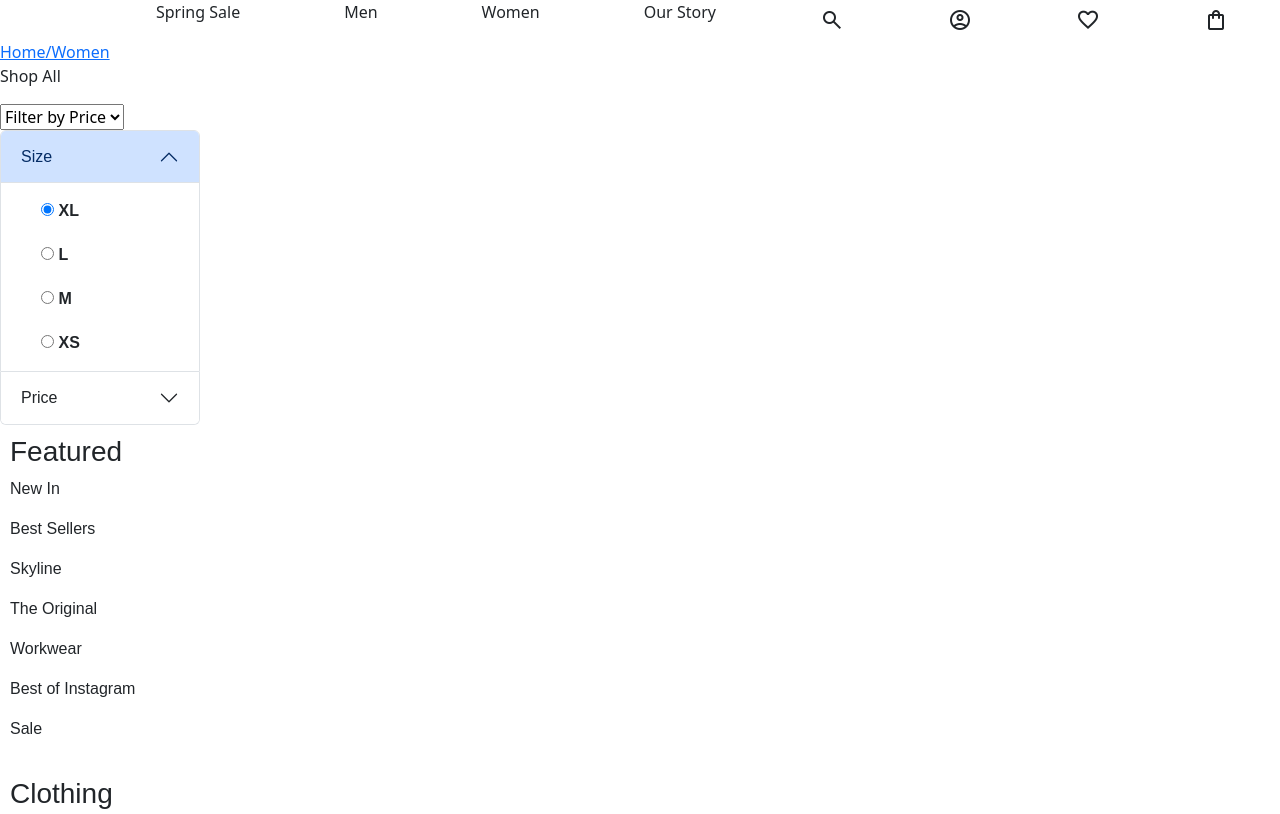
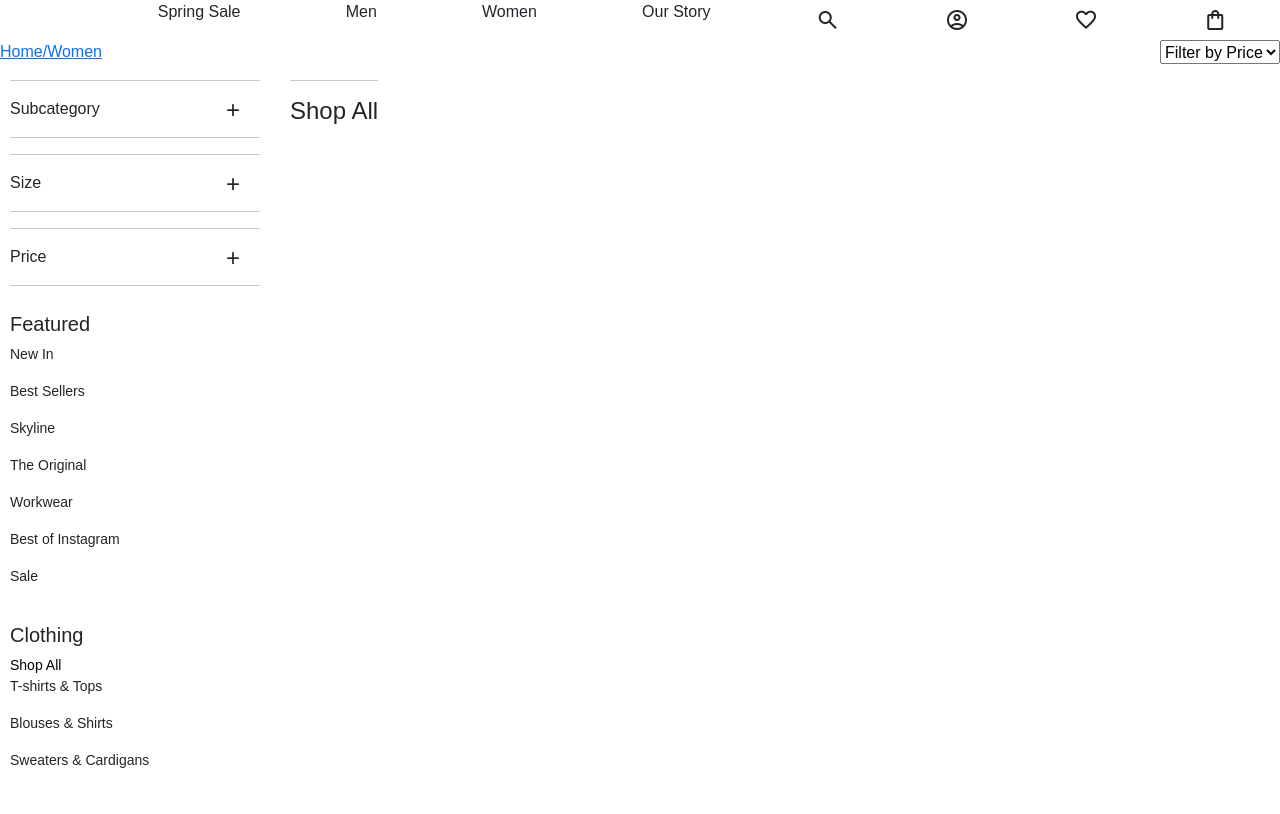
Before and after one commit to AdityaSingh-byte/Frank-and-Oak, a plain HTML site: page women.html in a window 1280 px wide. Shown: the top 814 px of the page. Drawn offline with nearby package versions, Linux system fonts and the light colour scheme; no server answers; grey boxes are pictures that could not be loaded.

Commit message:
header and Subcategory is lefted

```diff
--- a/css/women.css
+++ b/css/women.css
@@ -6,10 +6,19 @@
       margin:auto;
   }
 }
+@import url('https://fonts.googleapis.com/css2?family=Poppins:ital,wght@0,100;0,200;0,300;0,400;0,500;0,600;0,700;0,800;0,900;1,100;1,200;1,300;1,400;1,500;1,600;1,700;1,800;1,900&display=swap');
+*
+{
+    margin: 0;
+    padding: 0;
+    box-sizing: border-box;
+    font-family:'Poppins',sans-serif;
+}
+#sidebar{
+    height: 90vh;
+    overflow-y: scroll;
 
-
-#sidebar{
-    width: 200px;
+    width: 270px;
 }
 #mainContainer{
 
@@ -43,8 +52,12 @@
 .p_img{
     width: 100%;
 }
+#shopAll{
+    display: flex;
+    justify-content: space-between;
+}
+#body{
 
-#body{
     display: flex;
     gap: 20px;
     font-family: sans-serif;
@@ -68,19 +81,95 @@
   /* add to cart css */
 .add_to_cart{
     left: 6px;
+    font-weight: 500;
     position: absolute;
     top: 70%;
     background-color: white;
-    padding: 10px;
+    padding: 7px;
     border-radius: 2px;
     border: none;
     width: 97%;
 }
 #featured,#Clothing,#Accessories{
     padding: 10px 10px 10px 10px;
+    font-size: 14px;
+}
+#Clothing{
+    >a{
+        text-decoration: none;
+        color: black;
+        padding-bottom: 10px;
+    }
 }
 #navBar{
     display: flex;
     align-items: center;
     justify-content: space-around;
 }
+/* width */
+::-webkit-scrollbar {
+    width: 10px;
+  }
+
+  /* Track */
+  ::-webkit-scrollbar-track {
+    background: #f1f1f1;
+  }
+
+  /* Handle */
+  ::-webkit-scrollbar-thumb {
+    background: #888;
+  }
+
+  /* Handle on hover */
+  ::-webkit-scrollbar-thumb:hover {
+    background: #555;
+  }
+/* accordion styling  */
+
+.accordion .contentBx{
+    position: relative;
+    margin: 10px 10px;
+
+}
+.accordion .contentBx .lable{
+    position: relative;
+    /* padding:10px; */
+    cursor: pointer;
+}
+.accordion .contentBx .lable::before{
+    content: '+';
+    position: absolute;
+    top: -5px;
+    right: 20px;
+    /* transform: translate(-50%); */
+    font-size: 1.5em;
+}
+.accordion .contentBx.active .lable::before{
+    content: '-';
+}
+.accordion .contentBx .content{
+    position: relative;
+
+    height: 0;
+    overflow: hidden;
+    transition: 0.5s;
+
+}
+.accordion .contentBx.active .content{
+    height: auto;
+     padding: 10px;
+
+}
+input[type="radio"] {
+
+    appearance: none;
+    width: 20px;
+    height: 20px;
+    background: url(https://imgs.search.brave.com/FU5NpLzvwLqYT0TiUuBTrNBxfLsWbKxk0xN8uj-LGnI/rs:fit:860:0:0/g:ce/aHR0cHM6Ly9jZG40/Lmljb25maW5kZXIu/Y29tL2RhdGEvaWNv/bnMvaW50ZXJmYWNl/LXZvbC0xLzE2L2No/ZWNrLWJveC1lbXB0/eS1zcXVhcmUtX3Vu/Y2hlY2tlZC0xMjgu/cG5n) no-repeat center center;
+    background-size: contain;
+  }
+
+  input[type="radio"]:checked {
+    background-image: url(https://imgs.search.brave.com/7-mbp9Au7ut32uWlx5zC13nOY9unfsqKxcEQeX_2ml4/rs:fit:860:0:0/g:ce/aHR0cHM6Ly9jZG40/Lmljb25maW5kZXIu/Y29tL2RhdGEvaWNv/bnMvZXBpYy1vdXRs/aW5lcy8zMC82NjA5/OTQtY2hlY2tfYnV0/dG9uXzItMTI4LnBu/Zw);
+  }
--- a/js/women.js
+++ b/js/women.js
@@ -9,6 +9,7 @@ let highPrice = document.getElementById('high');
 let midPrice = document.getElementById('Mid');
 let sortFilter = document.getElementById('Sprice');
 let Div_carousel = document.getElementsByClassName("carousel-inner");
+let accordion = document.getElementsByClassName('contentBx');
 
 let pagebtn = document.getElementById("btnLoadMore");
 //card creation function
@@ -30,7 +31,7 @@ button.classList.add("add_to_cart");
 image.src=data.Image;
 title.textContent=`${data.Title}`;
 price.textContent=`$ ${data.Price}`;
-button.textContent="Add to Cart";
+button.textContent="Quick Add";
 button.style.display = "none";
 //hover functionality
 image.addEventListener("mousemove",()=>{
@@ -136,3 +137,9 @@ sortFilter.addEventListener('change',()=>{
         fetchData(`${url}&_page=1&_limit=16`,"&_sort=Price&_order=desc")
     }
 })
+for(let i=0 ;i<accordion.length;i++){
+    accordion[i].addEventListener("click",function(){
+
+        this.classList.toggle("active");
+    })
+};
--- a/women.html
+++ b/women.html
@@ -12,37 +12,41 @@
     />
     <link rel="stylesheet" href="css/women.css" />
     <link rel="stylesheet" href="css/footer.css" />
-    <link rel="stylesheet" href="https://fonts.googleapis.com/css2?family=Material+Symbols+Outlined:opsz,wght,FILL,GRAD@24,400,0,0" />
-    <link rel="stylesheet" href="https://fonts.googleapis.com/css2?family=Material+Symbols+Outlined:opsz,wght,FILL,GRAD@24,400,0,0" />
-    <link rel="stylesheet" href="https://fonts.googleapis.com/css2?family=Material+Symbols+Outlined:opsz,wght,FILL,GRAD@24,400,0,0" />
-    <link rel="stylesheet" href="https://fonts.googleapis.com/css2?family=Material+Symbols+Outlined:opsz,wght,FILL,GRAD@24,400,0,0" />
+    <link
+      rel="stylesheet"
+      href="https://fonts.googleapis.com/css2?family=Material+Symbols+Outlined:opsz,wght,FILL,GRAD@24,400,0,0"
+    />
+    <link
+      rel="stylesheet"
+      href="https://fonts.googleapis.com/css2?family=Material+Symbols+Outlined:opsz,wght,FILL,GRAD@24,400,0,0"
+    />
+    <link
+      rel="stylesheet"
+      href="https://fonts.googleapis.com/css2?family=Material+Symbols+Outlined:opsz,wght,FILL,GRAD@24,400,0,0"
+    />
+    <link
+      rel="stylesheet"
+      href="https://fonts.googleapis.com/css2?family=Material+Symbols+Outlined:opsz,wght,FILL,GRAD@24,400,0,0"
+    />
   </head>
-  <body >
+  <body>
     <!-- nav section  -->
     <div id="navBar">
-      <img src="" alt="">
+      <img src="" alt="" />
       <p>Spring Sale</p>
       <p>Men</p>
       <p>Women</p>
       <p>Our Story</p>
-      <span class="material-symbols-outlined">
-        search
-        </span>
-        <span class="material-symbols-outlined">
-          account_circle
-          </span>
-          <span class="material-symbols-outlined">
-            favorite
-            </span>
-            <span class="material-symbols-outlined">
-              shopping_bag
-              </span>
+      <span class="material-symbols-outlined"> search </span>
+      <span class="material-symbols-outlined"> account_circle </span>
+      <span class="material-symbols-outlined"> favorite </span>
+      <span class="material-symbols-outlined"> shopping_bag </span>
     </div>
     <!-- sidebar -->
-    <div id="top" >
+    <div id="top">
       <div id="shopAll">
         <a href="index.html">Home/Women</a>
-        <p>Shop All</p>
+
         <select name="price" id="Sprice">
           <option value="Default">Filter by Price</option>
           <option value="lowTohigh">Low-To-High</option>
@@ -52,26 +56,11 @@
     </div>
     <div id="body" class="contianer">
       <div id="sidebar">
-        <div class="accordion" id="accordionExample">
-          <div class="accordion-item">
-            <h2 class="accordion-header">
-              <button
-                class="accordion-button"
-                type="button"
-                data-bs-toggle="collapse"
-                data-bs-target="#collapseOne"
-                aria-expanded="true"
-                aria-controls="collapseOne"
-              >
-                Size
-              </button>
-            </h2>
-            <div
-              id="collapseOne"
-              class="accordion-collapse collapse show"
-              data-bs-parent="#accordionExample"
-            >
-              <div class="accordion-body">
+        <div class="accordion">
+          <div class="contentBx">
+            <hr />
+            <div class="lable">Subcategory</div>
+            <div class="content">
               <div>
                 <input
                   type="radio"
@@ -96,35 +85,44 @@
                 <label for="dewey">XS</label>
               </div>
             </div>
+            <hr />
           </div>
-          </div>
-          <div class="accordion-item">
-            <h2 class="accordion-header">
-              <button
-                class="accordion-button collapsed"
-                type="button"
-                data-bs-toggle="collapse"
-                data-bs-target="#collapseTwo"
-                aria-expanded="false"
-                aria-controls="collapseTwo"
-              >
-                Price
-              </button>
-            </h2>
-            <div
-              id="collapseTwo"
-              class="accordion-collapse collapse"
-              data-bs-parent="#accordionExample"
-            >
-              <div class="accordion-body">
+          <div class="contentBx">
+            <hr />
+            <div class="lable">Size</div>
+            <div class="content">
               <div>
                 <input
                   type="radio"
-                    id="low"
-                    name="price"
-                    value="low"
+                  id="huey"
+                  name="drone"
+                  value="huey"
                   checked
                 />
+                <label for="huey">XL</label>
+              </div>
+              <div>
+                <input type="radio" id="L" name="drone" value="L" />
+                <label for="L">L</label>
+              </div>
+
+              <div>
+                <input type="radio" id="louie" name="drone" value="louie" />
+                <label for="louie">M</label>
+              </div>
+              <div>
+                <input type="radio" id="dewey" name="drone" value="dewey" />
+                <label for="dewey">XS</label>
+              </div>
+            </div>
+            <hr />
+          </div>
+          <div class="contentBx">
+            <hr />
+            <div class="lable">Price</div>
+            <div class="content">
+              <div>
+                <input type="radio" id="low" name="price" value="low" checked />
                 <label for="low">$0-$100</label>
               </div>
 
@@ -138,11 +136,11 @@
                 <label for="high">$250-$500</label>
               </div>
             </div>
-            </div>
+            <hr />
           </div>
         </div>
         <div id="featured">
-          <h3>Featured</h3>
+          <h5>Featured</h5>
           <p>New In</p>
           <p>Best Sellers</p>
           <p>Skyline</p>
@@ -152,7 +150,7 @@
           <p>Sale</p>
         </div>
         <div id="Clothing">
-          <h3>Clothing</h3>
+          <h5>Clothing</h5>
           <a href="">Shop All</a>
           <p>T-shirts & Tops</p>
           <p>Blouses & Shirts</p>
@@ -170,16 +168,19 @@
           <p>Bags</p>
         </div>
       </div>
-
-      <div id="mainContainer" ></div>
+      <div>
+        <hr />
+        <h4>Shop All</h4>
+        <div id="mainContainer"></div>
+      </div>
     </div>
     <div id="btnLoadMore"></div>
     <hr />
-    <div>
+    <!-- <div>
       <h2>RECENTLY VIEW</h2>
-    </div>
+    </div> -->
 
- <div id="footer" >
+    <div id="footer">
       <section id="footer_first_section" class="contianer">
         <div>
           <img
@@ -227,7 +228,6 @@
         </div>
       </section>
 
-
       <div class="accordion country_icon" id="accordionExample">
         <div class="accordion-item country_accordion_item">
           <h2 class="accordion-header" id="headingOne">
@@ -272,10 +272,7 @@
         </div>
       </div>
 
-
       <summary id="footer_second_part">
-
-
         <div id="icon_main_container">
           <h4>Stay connected</h4>
           <div>
@@ -308,8 +305,6 @@
             industry.
           </p>
         </div>
-
-
 
         <div id="list_container">
           <div>
@@ -344,7 +339,6 @@
             <p><a href="">Customer Data Requests</a></p>
           </div>
         </div>
-
 
         <div id="form_main_container">
           <h4>Be the First</h4>
@@ -396,7 +390,6 @@
         <div id="terms_conditions">
           <p>© Frank And Oak 2024 , All Rights Reserved.</p>
         </div>
-
 
         <div id="list_container_accordion">
           <div class="accordion" id="accordionExample">
```
Lines whose indentation alone changed are shown as unchanged.
